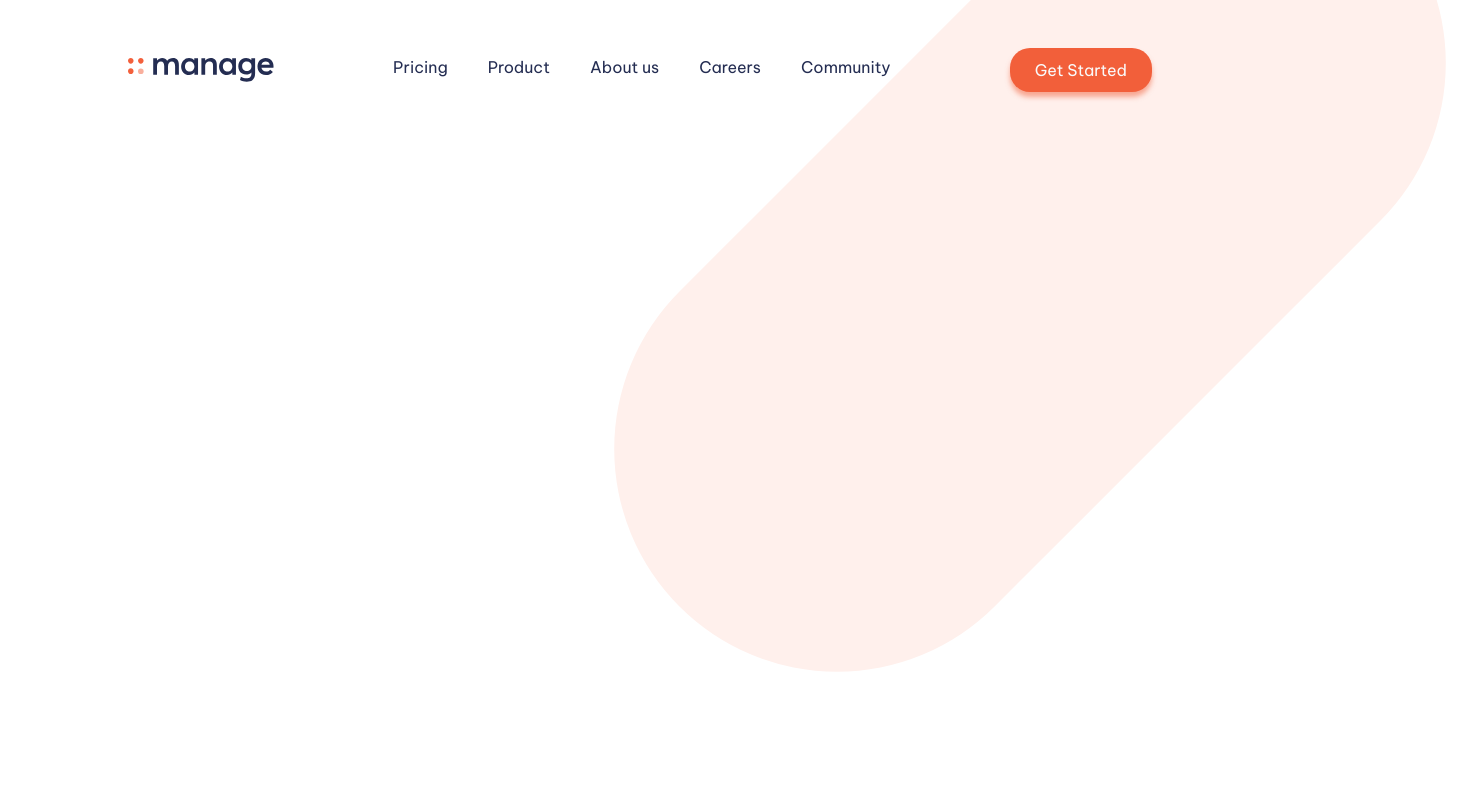
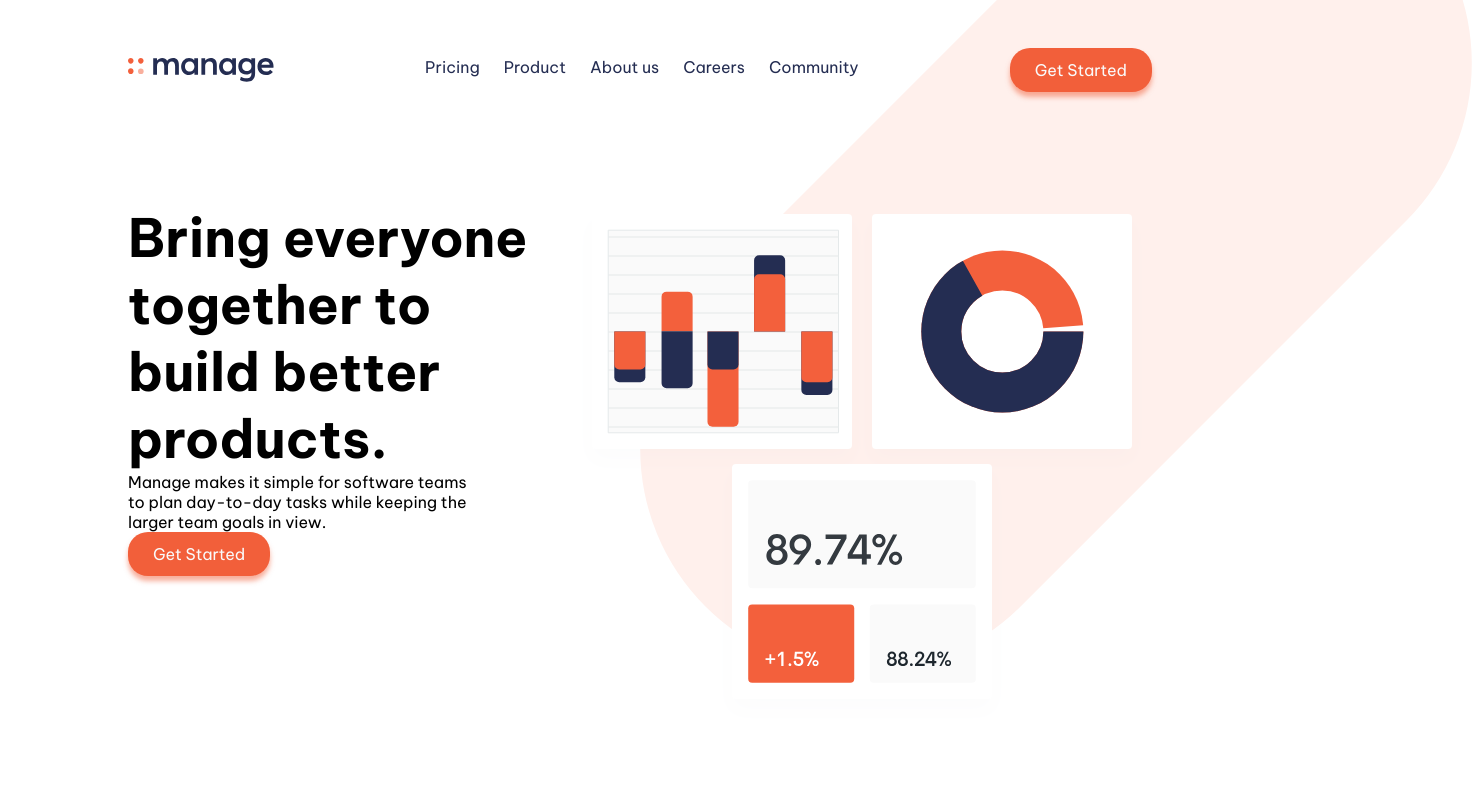
Before and after one commit to Ezedcode/manage-landing-page-master, a React (Create React App) app: page / in a window 1280 px wide. Shown: the top 800 px of the page, 1472 px wide, since content can reach past the window. Built offline with nearby package versions, Linux system fonts and the light colour scheme.

Commit message:
udpdating Home page

```diff
--- a/src/App.jsx
+++ b/src/App.jsx
@@ -1,13 +1,20 @@
 import React from "react";
+import Footer from "./components/layout/footer";
 import Header from "./components/layout/header";
+import Main from "./components/layout/main";
+import * as C from "./styles/styles";
 import GlobalStyles from "./styles/global";
 
 const App = () => {
   return (
-    <div>
-      <Header />
+    <>
+      <C.Container>
+        <Header />
+        <Main />
+      </C.Container>
+      <Footer />
       <GlobalStyles />
-    </div>
+    </>
   );
 };
 
--- a/src/components/button/index.jsx
+++ b/src/components/button/index.jsx
@@ -1,8 +1,12 @@
 import React from "react";
 import * as C from "./styles";
 
-const Button = ({ id }) => {
-  return <C.Button>{id}</C.Button>;
+const Button = ({ id, color, background, colorBtn }) => {
+  return (
+    <C.Button color={color} background={background} colorBtn={colorBtn}>
+      {id}
+    </C.Button>
+  );
 };
 
 export default Button;
--- a/src/components/button/styles.jsx
+++ b/src/components/button/styles.jsx
@@ -2,14 +2,19 @@ import styled from "styled-components";
 
 export const Button = styled.button`
   padding: 12px 25px;
-  color: hsl(0, 0%, 98%);
-  background: hsl(12, 88%, 59%);
+  color: ${(props) => props.color};
+  background: ${(props) => props.background};
   border-radius: 20px;
-  box-shadow: 0px 5px 5px hsl(12, 88%, 59%, 0.5);
+  box-shadow: ${(props) =>
+    props.colorBtn === "red" ? "0px 5px 5px hsl(12, 88%, 59%, 0.5)" : "none"};
   cursor: pointer;
   transition: 0.5s;
   &:hover {
-    background: hsl(13, 95%, 70%);
-    box-shadow: 0px 5px 5px hsl(13, 95%, 70%, 0.5);
+    ${(props) =>
+      props.colorBtn === "red"
+        ? "background-color:hsl(13, 95%, 70%)"
+        : "color:hsl(13, 95%, 70%)"};
+    box-shadow: ${(props) =>
+      props.colorBtn === "red" ? "0px 5px 5px hsl(13, 95%, 70%, 0.5)" : "none"};
   }
 `;
--- /dev/null
+++ b/src/components/layout/footer/index.jsx
@@ -0,0 +1,7 @@
+import React from "react";
+
+const Footer = () => {
+  return <div>Footer</div>;
+};
+
+export default Footer;
--- a/src/components/layout/header/index.jsx
+++ b/src/components/layout/header/index.jsx
@@ -10,8 +10,13 @@ const Header = () => {
     <C.Container>
       <img src={Logo} alt="logo" />
       <Navbar />
-      <Button id="Get Started" />
-      <C.Img top="-10" left="48">
+      <Button
+        id="Get Started"
+        color="hsl(0, 0%, 98%)"
+        background="hsl(12, 88%, 59%)"
+        colorBtn="red"
+      />
+      <C.Img top="-10" left="50">
         <img src={Img} alt="background img" />
       </C.Img>
     </C.Container>
--- /dev/null
+++ b/src/components/layout/main/index.jsx
@@ -0,0 +1,12 @@
+import React from "react";
+import IllustrationIntro from "../../mainSection/illustrationIntro";
+
+const Main = () => {
+  return (
+    <div>
+      <IllustrationIntro />
+    </div>
+  );
+};
+
+export default Main;
--- /dev/null
+++ b/src/components/mainSection/illustrationIntro/index.jsx
@@ -0,0 +1,29 @@
+import React from "react";
+import Button from "../../button";
+import ImgIntro from "../../../img/illustration-intro.svg";
+import * as C from "./styles";
+
+const IllustrationIntro = () => {
+  return (
+    <C.Conatiner>
+      <div>
+        <h1>Bring everyone together to build better products.</h1>
+        <p>
+          Manage makes it simple for software teams to plan day-to-day tasks
+          while keeping the larger team goals in view.
+        </p>
+        <Button
+          id="Get Started"
+          color="hsl(0, 0%, 98%)"
+          background="hsl(12, 88%, 59%)"
+          colorBtn="red"
+        />
+      </div>
+      <div>
+        <img src={ImgIntro} alt="Img Intro" />
+      </div>
+    </C.Conatiner>
+  );
+};
+
+export default IllustrationIntro;
--- /dev/null
+++ b/src/components/mainSection/illustrationIntro/styles.jsx
@@ -0,0 +1,14 @@
+import styled from "styled-components";
+
+export const Conatiner = styled.section`
+  width: 80%;
+  margin: 7em auto 0 auto;
+  display: flex;
+  h1 {
+    font-size: 3.3em;
+    color:color: hsl(228, 39%, 23%);
+  }
+  p {
+    width: 22em;
+  }
+`;
--- a/src/components/navBar/styles.jsx
+++ b/src/components/navBar/styles.jsx
@@ -7,7 +7,7 @@ export const NavBar = styled.nav`
 
   a {
     color: hsl(228, 39%, 23%);
-    padding: 0 20px;
+    padding: 0 12px;
     text-decoration: none;
   }
 
--- /dev/null
+++ b/src/styles/styles.jsx
@@ -0,0 +1,7 @@
+import styled from "styled-components";
+
+export const Container = styled.div`
+  height: 100vh;
+  display: flex;
+  flex-direction: column;
+`;
```
Also changed, not shown: src/components/layout/main/styles.jsx (added).
